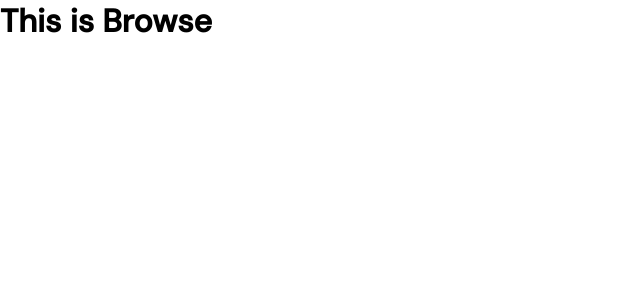
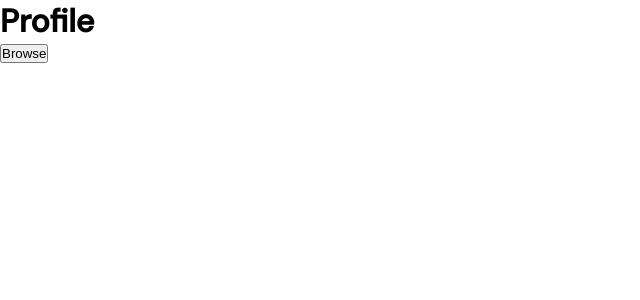
Before and after one commit to SwatiThorat21/my-super-app, a React (Create React App) app: page /Browse in a window 1280 px wide. Shown: the top 300 px of the page, without its empty margins (0-640 px from the left). Built offline with nearby package versions, Linux system fonts and the light colour scheme; a web font is replaced by a local one.

Commit message:
Browse page added

```diff
--- /dev/null
+++ b/src/components/Browse/News.js
@@ -0,0 +1,7 @@
+
+export default function ShowNews(){
+return(
+    <>
+    </>
+)
+}
--- /dev/null
+++ b/src/components/Browse/Notes.js
@@ -0,0 +1,5 @@
+export default function showNotes(){
+    return(
+        <></>
+    )
+}
--- /dev/null
+++ b/src/components/Browse/Profile.js
@@ -0,0 +1,7 @@
+export default function showProfile(){
+    return(
+        <>
+        <h1>Profile</h1>
+        </>
+    )
+}
--- /dev/null
+++ b/src/components/Browse/Timer.js
@@ -0,0 +1,5 @@
+export default function ShowTimer(){
+    return(
+        <></>
+    )
+}
--- /dev/null
+++ b/src/components/Browse/Weather.js
@@ -0,0 +1,5 @@
+export default function Weather(){
+    return(
+        <></>
+    )
+}
--- a/src/pages/Browse.js
+++ b/src/pages/Browse.js
@@ -1,9 +1,22 @@
-
+import Profile from "../components/Browse/Profile";
+import Notes from "../components/Browse/Notes";
+import Weather from "../components/Browse/Weather";
+import Timer from "../components/Browse/Timer";
+import News from "../components/Browse/News";
 
 export default function Browse() {
   return (
     <>
-     <h1>This is Browse</h1>
+    <div className="browse_container">
+      <div className="left_grid_wrapper">
+        <Profile />
+        <Notes />
+        <Weather />
+        <Timer />
+      </div>
+      <News />
+      <button className="browseBtn">Browse</button>
+    </div>
     </>
   );
 }
```
